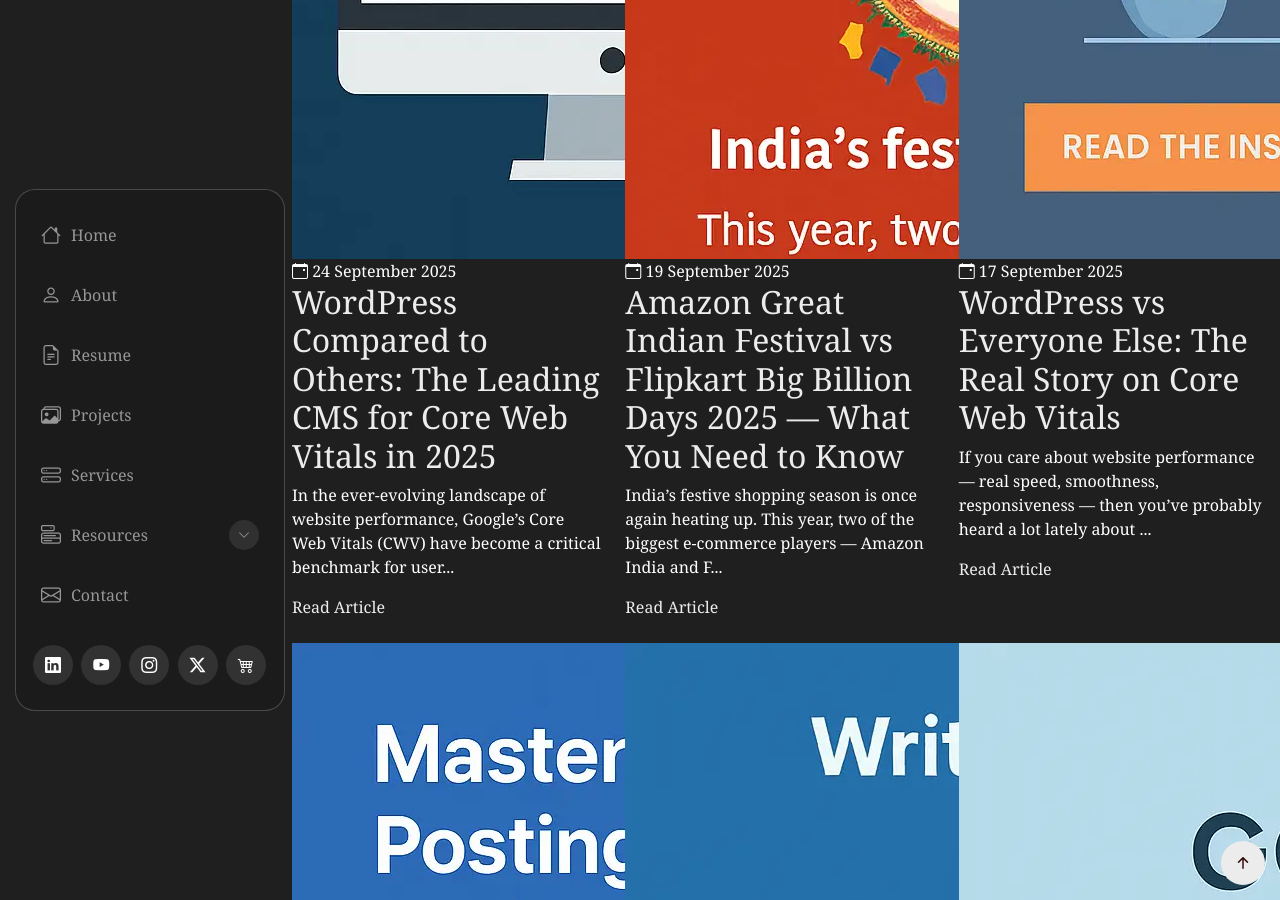
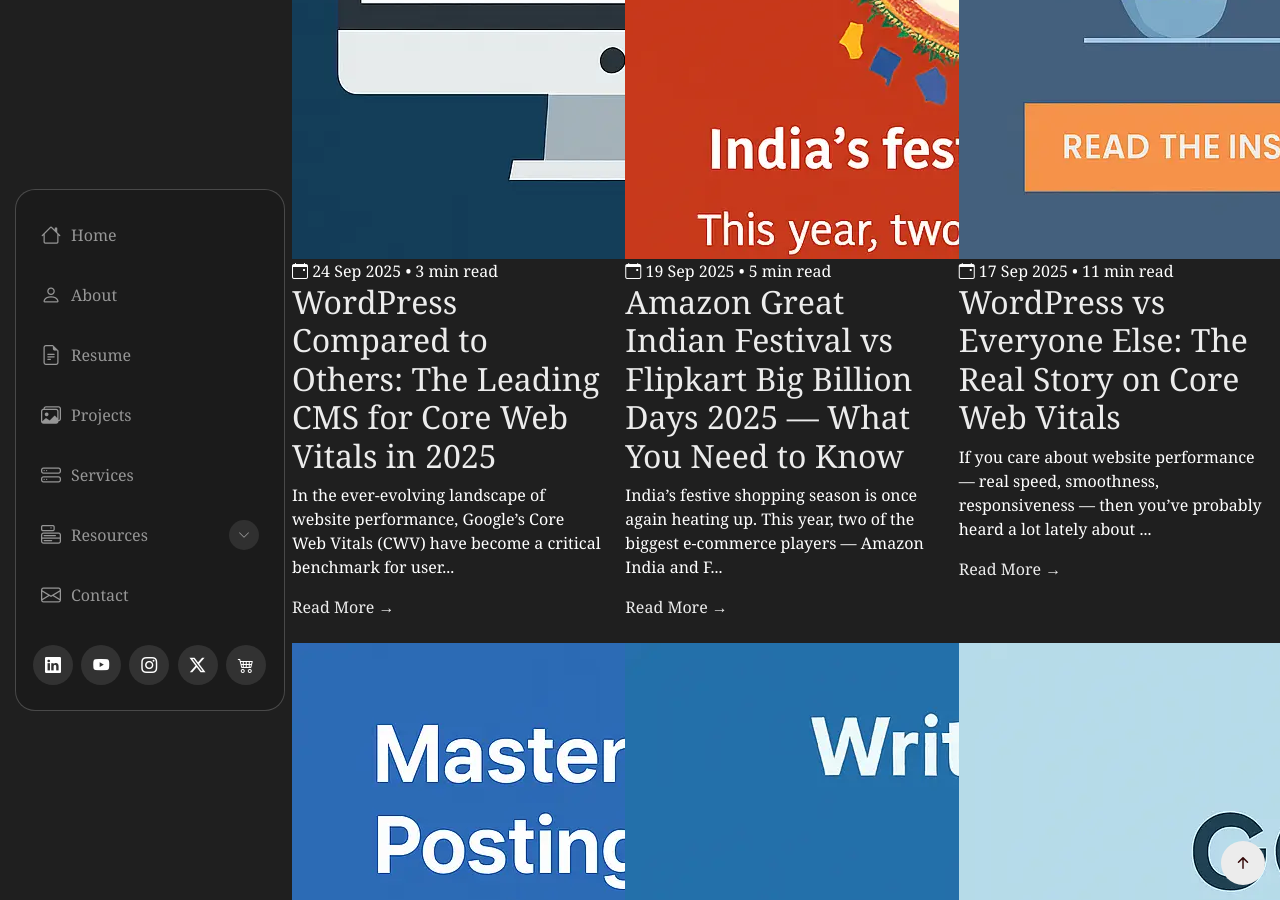
Before and after one commit to iamreemaroy/Reema-Roy, a Jekyll site: the page built from blog/index.html, in a window 1280 px wide and 900 px high, scrolled down 941 px. Built offline with Jekyll 4.4.1, drawn with Linux system fonts in a browser that asks for light colours; the list of posts is cut into pages by our own code; some of the changed text lies outside the part shown.

Commit message:
Update index.html

```diff
--- a/blog/index.html
+++ b/blog/index.html
@@ -44,9 +44,11 @@ pagination:
 
             <!-- Date -->
             <div class="blog-meta">
-              <i class="bi bi-calendar-event"></i>
-              {{ post.date | date: "%d %B %Y" }}
-            </div>
+            <i class="bi bi-calendar-event"></i>
+            {{ post.date | date: "%d %b %Y" }}
+            •
+            {{ post.content | number_of_words | divided_by: 200 | plus: 1 }} min read
+          </div>
 
             <!-- Title -->
             <h2 class="blog-title">
@@ -62,7 +64,7 @@ pagination:
 
             <!-- Read More -->
             <a href="{{ post.url | relative_url }}" class="read-more-btn">
-              Read Article
+              Read More →
             </a>
 
           </div>
```
